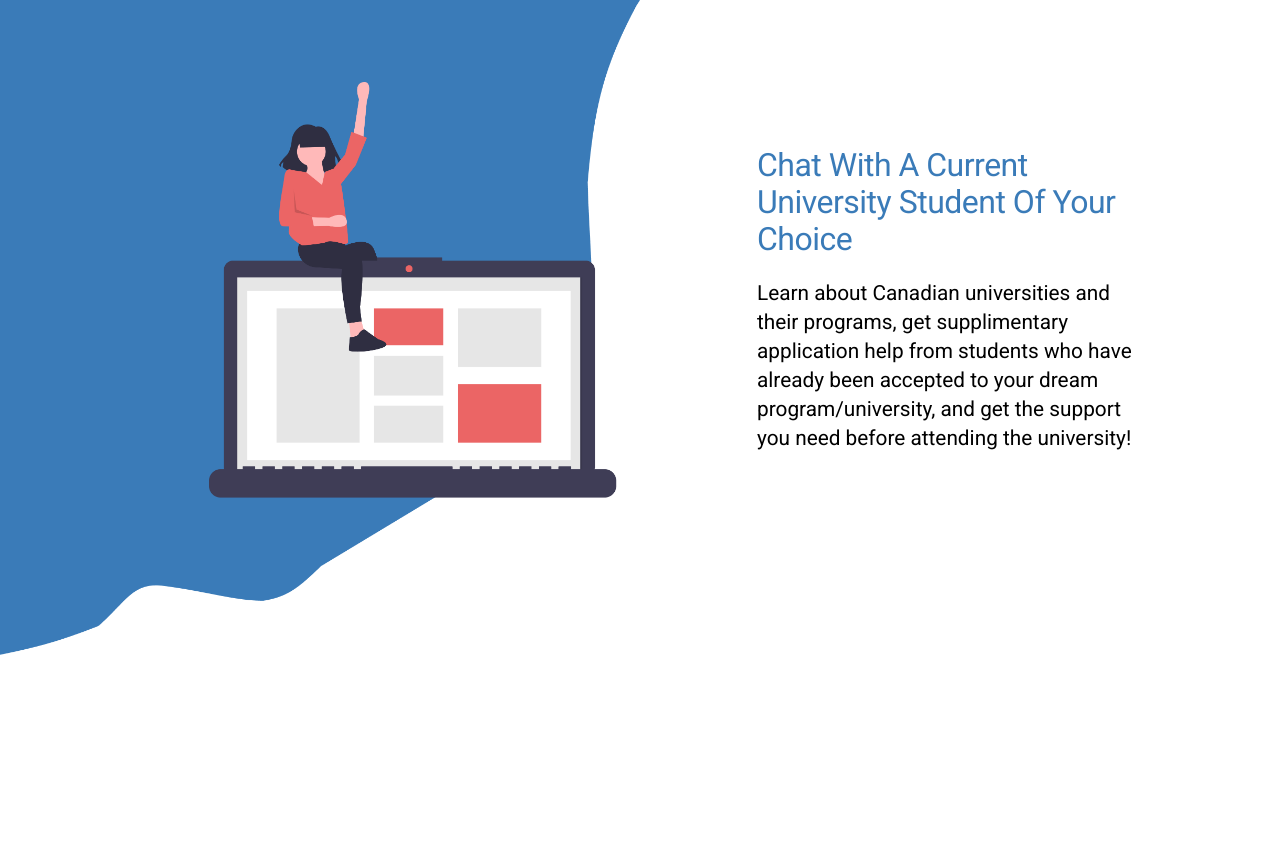
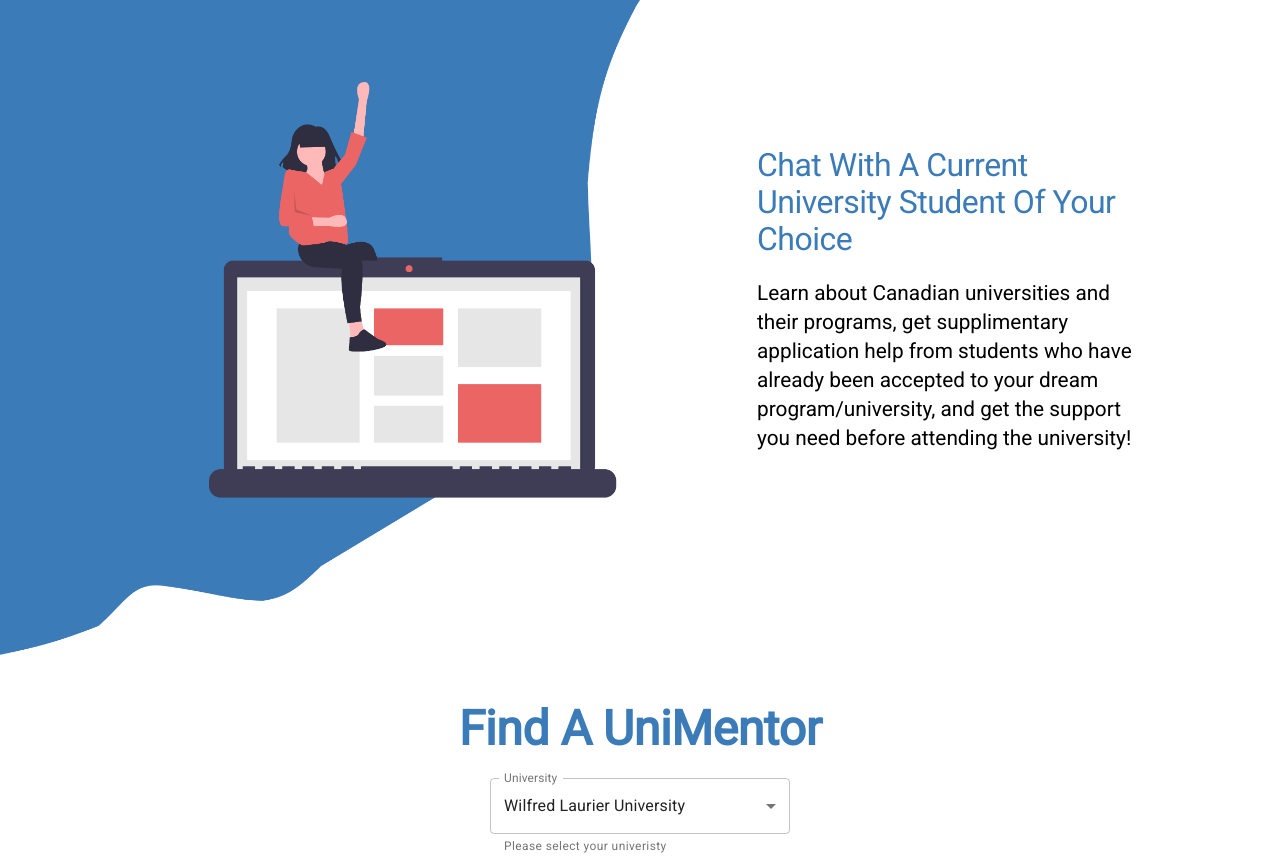
Before and after one commit to kiamco/unifind-application, a React (Create React App) app: page /test in a window 1280 px wide. Before the commit the page ends 800 px from the top, so only its background shows below. Built offline with nearby package versions, Linux system fonts and the light colour scheme.

Commit message:
created uniflter

```diff
--- a/src/components/uniFilter.js
+++ b/src/components/uniFilter.js
@@ -1,22 +1,56 @@
 import React from 'react';
-import {Box} from '@material-ui/core';
-import {makeStyles} from '@material-ui/core/styles';
+import { Box, Typography, MenuItem, TextField } from '@material-ui/core';
+import { makeStyles } from '@material-ui/core/styles';
+import {mainBlue, secondaryFont} from './themes/color'
+import { textAlign } from '@material-ui/system';
 
 const useStyles = makeStyles({
-    root:{
-
+    root: {
+        margin: '100px',
+        textAlign:'center',
+        color: `${mainBlue}`,
+    },
+    header:{
+        fontFamily:`${secondaryFont}`,
+        fontWeight:'600',
+        fontSize: '3rem '
+    },
+    filter: {
+        minWidth:'300px',
+        marginTop: '20px',
+        textAlign:'left'
     }
 }
 );
 
 
-const UniFilter = (props) => {
+const UniFilter = ({ unis, uni, setUni }) => {
 
     const classes = useStyles();
 
+    const changeHandler = (e) => {
+        setUni(e.target.value)
+    }
+
     return (
-        <Box>
-
+        <Box className={classes.root}>
+            <Typography variant='h2' className={classes.header}>Find A UniMentor</Typography>
+            <TextField
+                className={classes.filter}
+                id="standard-select-university"
+                select
+                label="University"
+                value={uni}
+                onChange={changeHandler}
+                helperText="Please select your univeristy"
+                variant='outlined'
+            >
+                {unis.map((option) => (
+                    <MenuItem  key={option} value={option}>
+                        {option}
+                    </MenuItem>
+                ))}
+            </TextField>
         </Box>
     );
 
--- a/src/pages/studentServices.js
+++ b/src/pages/studentServices.js
@@ -5,6 +5,7 @@
 import BillboardImg from '../assets/img/student_service_img.png'
 import {secondaryFont, mainBlue} from '../components/themes/color';
 import Colleges from '../config/colleges';
+import Filter from '../components/uniFilter';
 
 const useStyles = makeStyles({
    billboardConent:{
@@ -48,7 +49,7 @@
 const StudentServices = (props) => {
 
     const classes = useStyles();
-    const universityList = [Colleges.map(el => el.college)]
+    const universityList = Colleges.map(el => el.college)
     const [uni, setUni]  = useState(universityList[0]);
 
     return (
@@ -64,6 +65,9 @@
                         <Typography variant='p' className={classes.boardDescription}> Learn about Canadian universities and their programs, get supplimentary application help from students who have already been accepted to your dream program/university, and get the support you need before attending the university!</Typography>
                     </Box>
                 </Box>
+                <Filter unis={universityList} uni={uni} setUni={setUni}>
+
+                </Filter>
             </BillboardWrapper>
 
             {/* billboard */}
```
